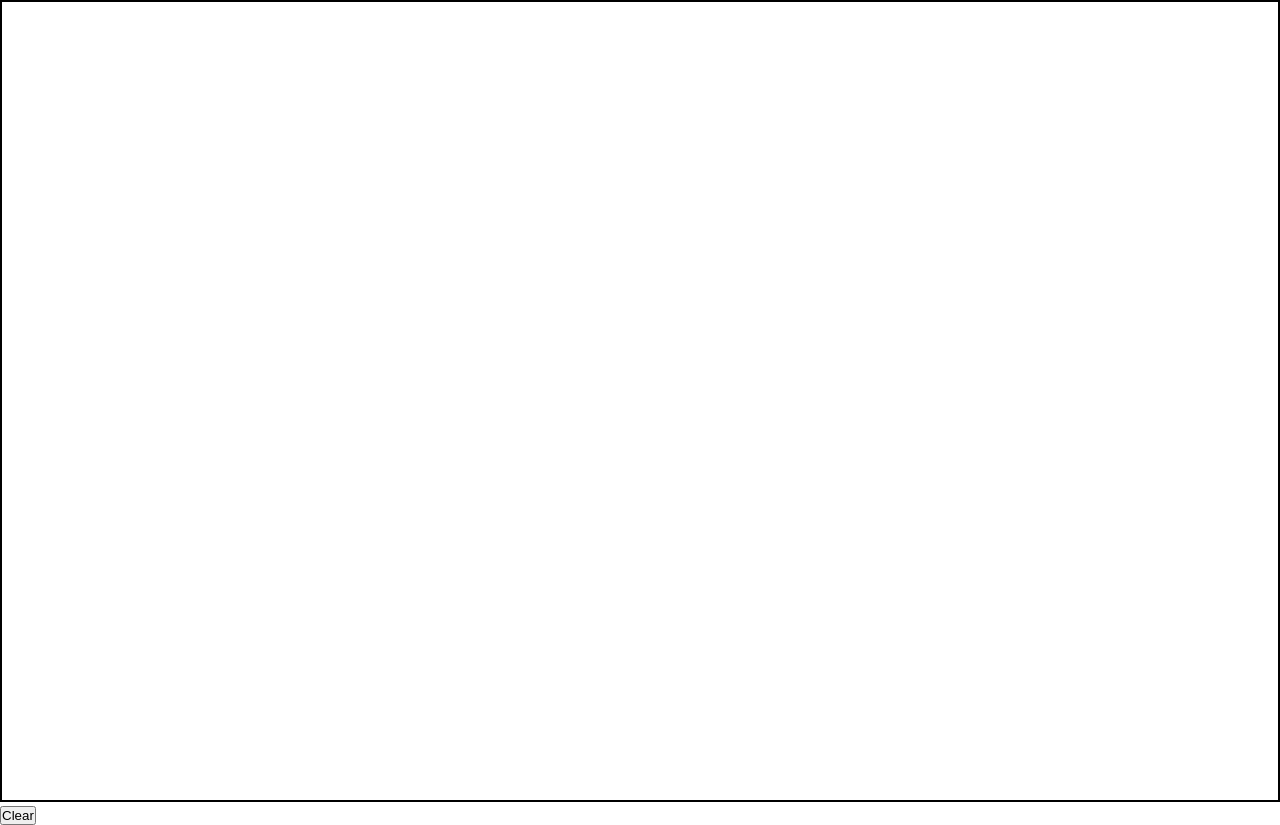
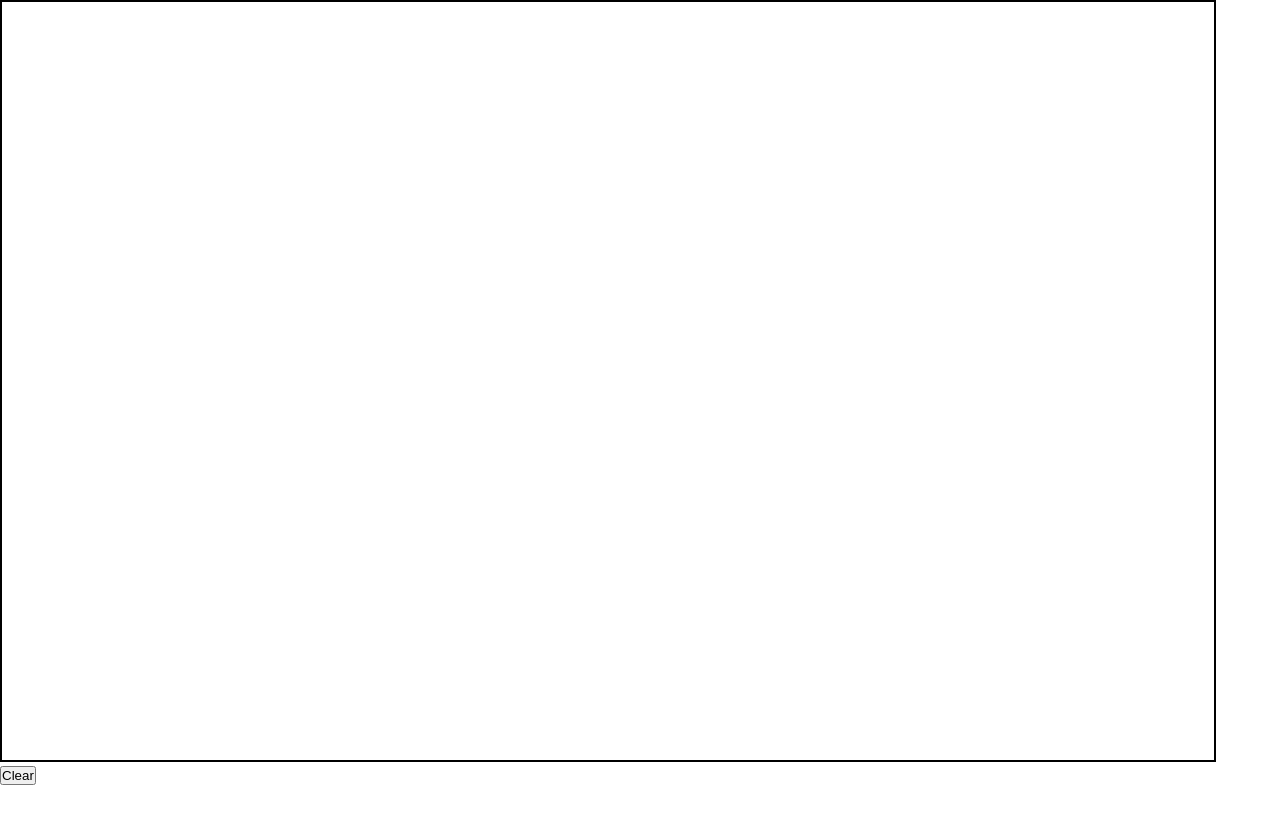
Before and after one commit to ni6hant/CanvasTriangle, a plain HTML site: page index.html in a window 1280 px wide. After the commit the page ends 800 px from the top, so only its background shows below. Drawn offline with Linux system fonts and the light colour scheme.

Commit message:
Add files via upload

```diff
--- a/style.css
+++ b/style.css
@@ -6,6 +6,7 @@
 
 #canvas {
     border: 2px solid black;
-    height: 100%;
-    width: 100%;
+    height: 95%;
+    width: 95%;
+
 }
```
